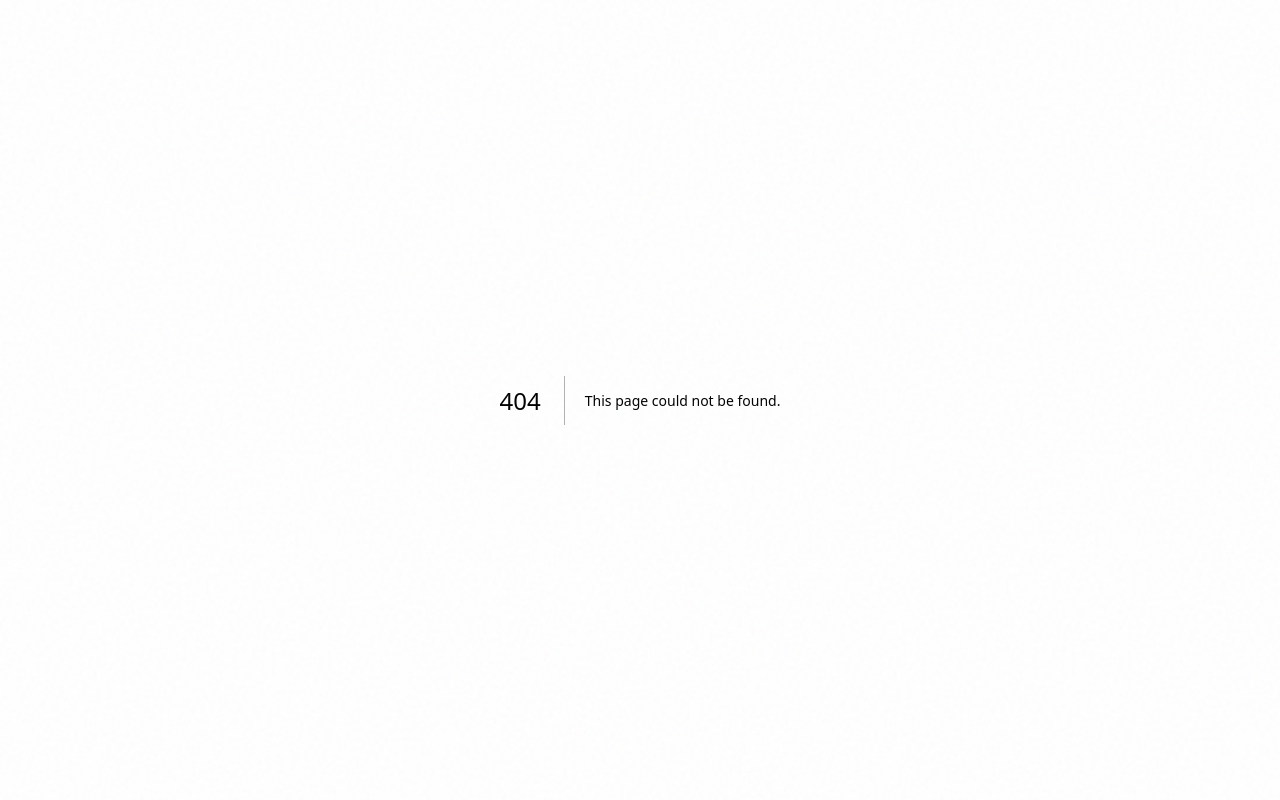
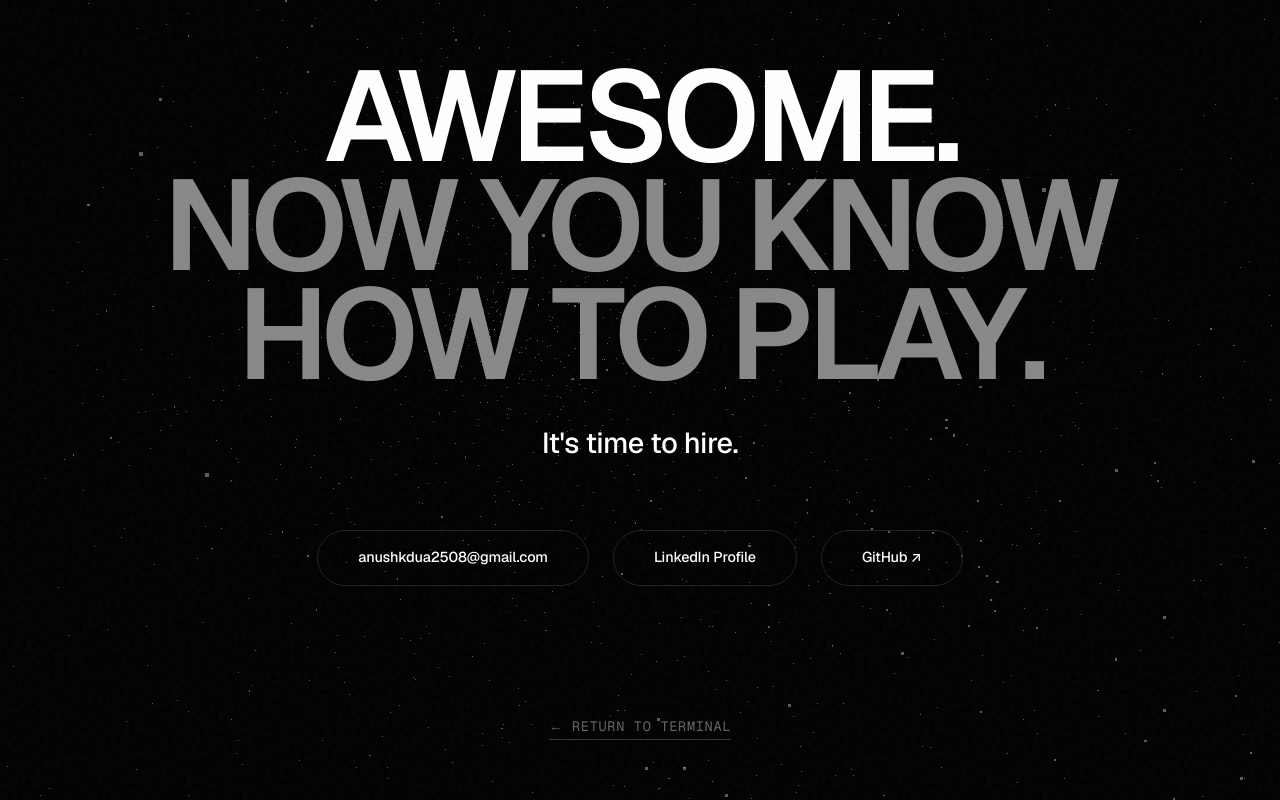
Before and after one commit to anushk7777/MyPortfolio, a Next.js app: page /hire-me in a window 1280 px wide. Before the commit this address had no page. Built offline with nearby package versions, Linux system fonts and the light colour scheme.

Commit message:
feat: add interactive 5-domino cascade and custom hire-me page with smooth transitions

```diff
--- /dev/null
+++ b/app/hire-me/page.tsx
@@ -0,0 +1,102 @@
+'use client';
+
+import { useSmoothScroll } from '@/components/SmoothScroll';
+import CustomCursor from '@/components/CustomCursor';
+import MagneticButton from '@/components/MagneticButton';
+import BackgroundParticles from '@/components/BackgroundParticles';
+import { useEffect, useRef } from 'react';
+import { gsap } from 'gsap';
+import Link from 'next/link';
+
+export default function HireMe() {
+  useSmoothScroll();
+  const textRef = useRef<HTMLDivElement>(null!);
+
+  useEffect(() => {
+    // Fade body back in if we routed from the domino effect which sets opacity to 0
+    document.body.style.transition = 'opacity 0.6s ease';
+    document.body.style.opacity = '1';
+
+    // Staggered reveal for the massive text and credentials
+    if (textRef.current) {
+      gsap.fromTo(
+        textRef.current.children,
+        { y: 60, opacity: 0 },
+        { y: 0, opacity: 1, duration: 1.2, stagger: 0.15, ease: 'power4.out', delay: 0.3 }
+      );
+    }
+
+    return () => {
+      document.body.style.transition = 'none';
+    };
+  }, []);
+
+  return (
+    <main style={{ backgroundColor: '#000000', minHeight: '100vh', overflowX: 'hidden', display: 'flex', flexDirection: 'column' }}>
+       <CustomCursor />
+       <BackgroundParticles />
+
+       <div style={{ flex: 1, display: 'flex', alignItems: 'center', justifyContent: 'center', padding: '0 clamp(1.5rem, 5vw, 4rem)' }}>
+          <div ref={textRef} style={{ textAlign: 'center', maxWidth: 1000, position: 'relative', zIndex: 10 }}>
+            <h1 style={{
+              fontSize: 'clamp(3rem, 10vw, 8rem)',
+              fontWeight: 600,
+              letterSpacing: '-0.05em',
+              lineHeight: 0.85,
+              marginBottom: '2rem',
+              color: '#fff',
+              textTransform: 'uppercase'
+            }}>
+              Awesome. <br/>
+              <span style={{ color: '#888' }}>Now you know <br/> how to play.</span>
+            </h1>
+
+            <p style={{
+              fontSize: 'clamp(1.2rem, 3vw, 1.8rem)',
+              color: '#fff',
+              marginBottom: '4rem',
+              lineHeight: 1.6,
+              maxWidth: 700,
+              margin: '0 auto 4rem auto',
+              fontWeight: 500,
+              letterSpacing: '-0.02em'
+            }}>
+               It&apos;s time to hire.
+            </p>
+
+            <div style={{ display: 'flex', gap: '1.5rem', justifyContent: 'center', flexWrap: 'wrap', marginBottom: '8rem' }}>
+               <MagneticButton href="mailto:anushkdua2508@gmail.com" className="btn-magnetic">
+                  anushkdua2508@gmail.com
+               </MagneticButton>
+               <MagneticButton href="https://linkedin.com/in/anushk-dua" className="btn-magnetic">
+                  LinkedIn Profile
+               </MagneticButton>
+               <MagneticButton href="https://github.com/anushk7777" className="btn-magnetic">
+                  GitHub ↗
+               </MagneticButton>
+            </div>
+
+            <div>
+              <Link
+                href="/"
+                style={{
+                  color: '#666',
+                  fontFamily: 'var(--font-mono)',
+                  fontSize: '0.85rem',
+                  letterSpacing: '0.05em',
+                  textTransform: 'uppercase',
+                  borderBottom: '1px solid #333',
+                  paddingBottom: '4px',
+                  transition: 'color 0.3s'
+                }}
+                onMouseOver={(e) => e.currentTarget.style.color = '#fff'}
+                onMouseOut={(e) => e.currentTarget.style.color = '#666'}
+              >
+                 ← Return to Terminal
+              </Link>
+            </div>
+          </div>
+       </div>
+    </main>
+  );
+}
```
Also changed, not shown: app/page.tsx (+9 -3 lines), components/DominoInteractive.tsx (added, +85 -0 lines).
